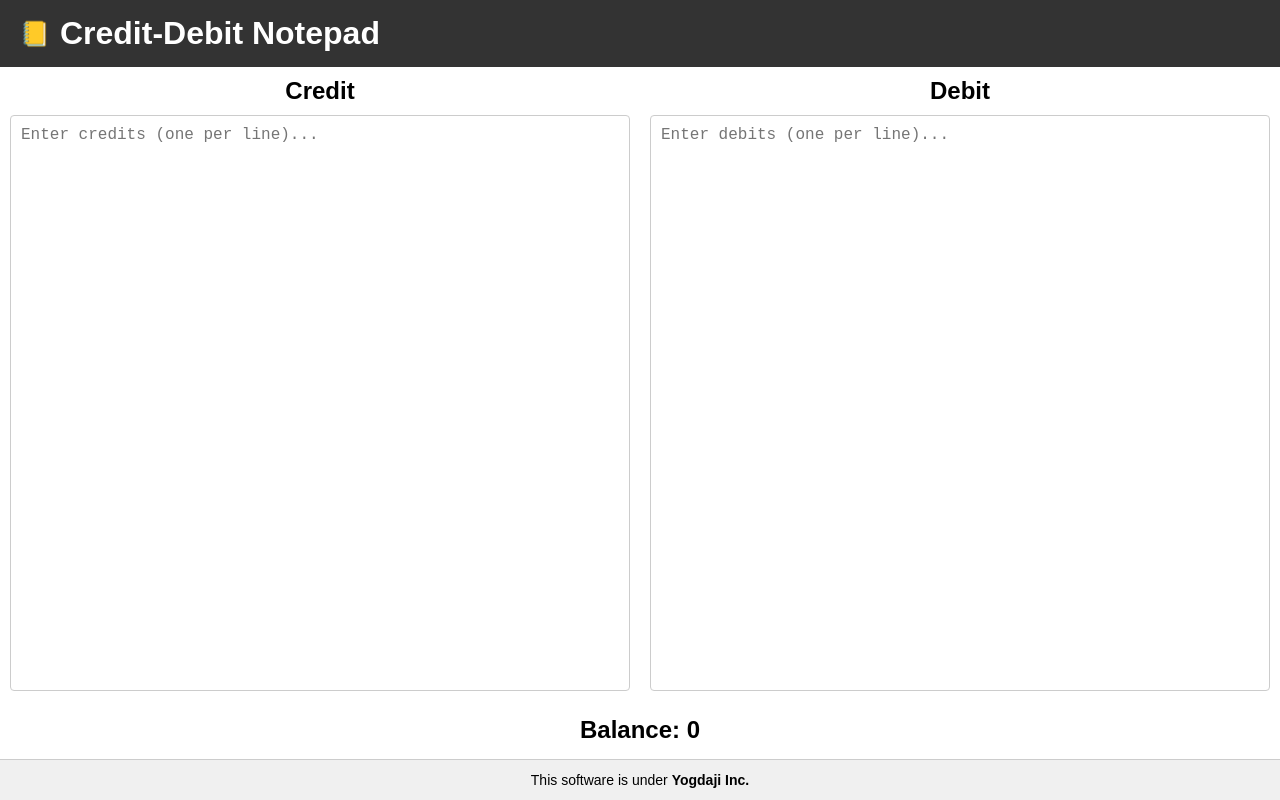
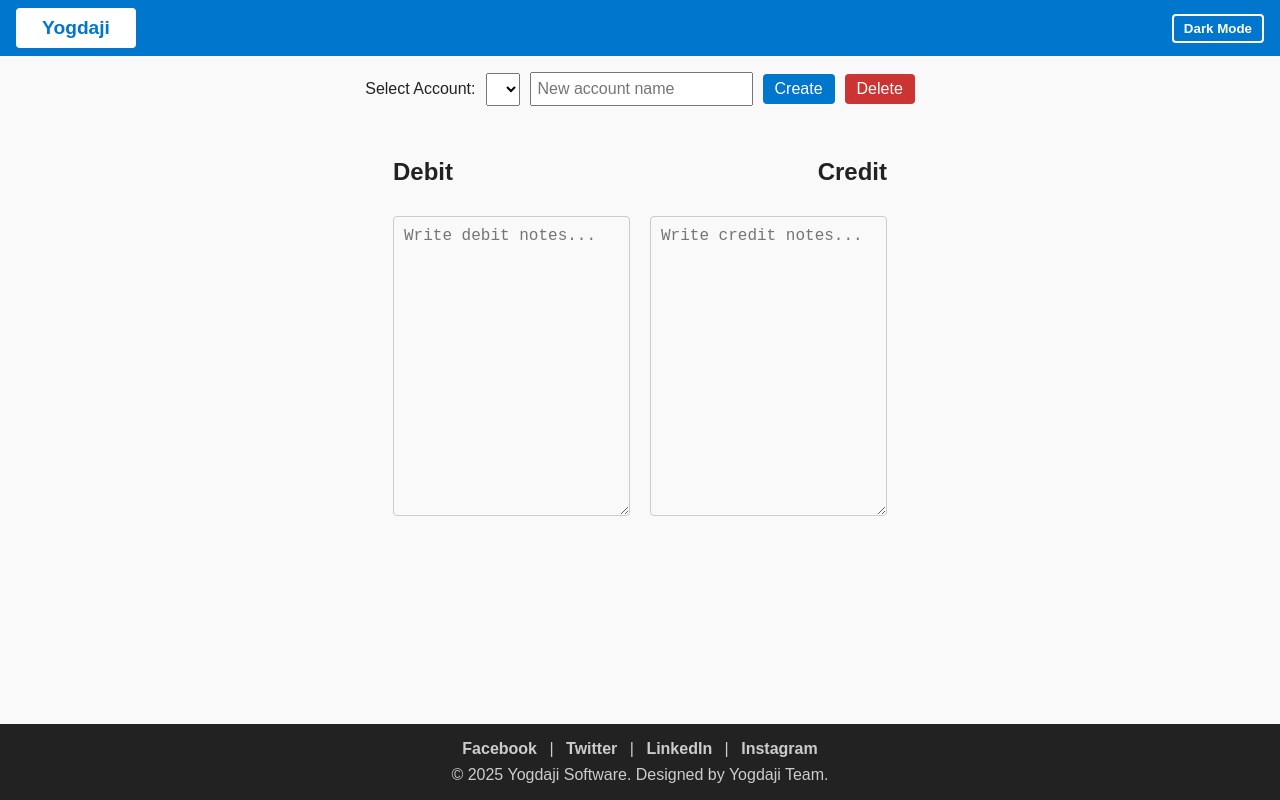
Before and after one commit to yogbrana/CheckDebitCredit, a plain HTML site: page index.html in a window 1280 px wide. Drawn offline with Linux system fonts and the light colour scheme.

Commit message:
this is a revamp

```diff
--- a/index.html
+++ b/index.html
@@ -2,31 +2,44 @@
 <html lang="en">
 <head>
 <meta charset="UTF-8" />
-  <meta name="viewport" content="width=device-width, initial-scale=1.0"/>
-  <title>Credit-Debit Notepad</title>
-  <link rel="stylesheet" href="style.css" />
+<meta name="viewport" content="width=device-width, initial-scale=1" />
+<title>Debit Credit Notepad</title>
+<link rel="stylesheet" href="styles.css" />
 </head>
 <body>
+
 <header>
-    <div class="logo">📒</div>
-    <h1>Credit-Debit Notepad</h1>
+  <div class="logo">Yogdaji</div>
+  <button class="dark-toggle" id="darkToggle">Dark Mode</button>
 </header>
 
-  <main class="container">
-    <div class="note credit">
+<div class="account-selector">
+  <label for="accounts">Select Account:</label>
+  <select id="accounts"></select>
+  <input type="text" id="newAccountName" placeholder="New account name" />
+  <button id="createAccount">Create</button>
+  <button id="deleteAccount" style="background:#c33;">Delete</button>
+</div>
+
+<main>
+  <div class="notes debit">
+    <h2>Debit</h2>
+    <textarea id="debitNote" placeholder="Write debit notes..."></textarea>
+  </div>
+  <div class="notes credit">
     <h2>Credit</h2>
-      <textarea id="creditInput" placeholder="Enter credits (one per line)..."></textarea>
-    </div>
-    <div class="note debit">
-      <h2>Debit</h2>
-      <textarea id="debitInput" placeholder="Enter debits (one per line)..."></textarea>
+    <textarea id="creditNote" placeholder="Write credit notes..."></textarea>
   </div>
 </main>
 
-  <div id="balance">Balance: 0</div>
-
 <footer>
-    <p>This software is under <strong>Yogdaji Inc.</strong></p>
+  <div class="socials">
+    <a href="#" target="_blank">Facebook</a> |
+    <a href="#" target="_blank">Twitter</a> |
+    <a href="#" target="_blank">LinkedIn</a> |
+    <a href="#" target="_blank">Instagram</a>
+  </div>
+  <div>© 2025 Yogdaji Software. Designed by Yogdaji Team.</div>
 </footer>
 
 <script src="script.js"></script>
--- a/script.js
+++ b/script.js
@@ -1,23 +1,121 @@
-const creditInput = document.getElementById('creditInput');
-const debitInput = document.getElementById('debitInput');
-const balanceDiv = document.getElementById('balance');
+// Dark mode toggle
+const toggleBtn = document.getElementById('darkToggle');
+toggleBtn.addEventListener('click', () => {
+  if(document.documentElement.getAttribute('data-theme') === 'dark') {
+    document.documentElement.removeAttribute('data-theme');
+    toggleBtn.textContent = 'Dark Mode';
+    localStorage.setItem('theme', 'light');
+  } else {
+    document.documentElement.setAttribute('data-theme', 'dark');
+    toggleBtn.textContent = 'Light Mode';
+    localStorage.setItem('theme', 'dark');
+  }
+});
 
-function calculateBalance() {
-  const creditLines = creditInput.value.split('\n').map(Number).filter(n => !isNaN(n));
-  const debitLines = debitInput.value.split('\n').map(Number).filter(n => !isNaN(n));
-
-  const totalCredit = creditLines.reduce((a, b) => a + b, 0);
-  const totalDebit = debitLines.reduce((a, b) => a + b, 0);
-
-  const balance = totalCredit - totalDebit;
-  balanceDiv.textContent = `Balance: ${balance}`;
-
-  if (balance >= 0) {
-    balanceDiv.style.backgroundColor = 'lightgreen';
-  } else {
-    balanceDiv.style.backgroundColor = 'lightcoral';
-  }
+// Apply saved theme on load
+if(localStorage.getItem('theme') === 'dark') {
+  document.documentElement.setAttribute('data-theme', 'dark');
+  toggleBtn.textContent = 'Light Mode';
 }
 
-creditInput.addEventListener('input', calculateBalance);
-debitInput.addEventListener('input', calculateBalance);
+// Account management logic
+const accountsSelect = document.getElementById('accounts');
+const newAccountInput = document.getElementById('newAccountName');
+const createAccountBtn = document.getElementById('createAccount');
+const deleteAccountBtn = document.getElementById('deleteAccount');
+const debitNote = document.getElementById('debitNote');
+const creditNote = document.getElementById('creditNote');
+
+let accounts = JSON.parse(localStorage.getItem('accounts') || '{}');
+let currentAccount = localStorage.getItem('currentAccount');
+
+function saveAccounts() {
+  localStorage.setItem('accounts', JSON.stringify(accounts));
+}
+
+function saveCurrentAccount() {
+  localStorage.setItem('currentAccount', currentAccount);
+}
+
+function loadAccount(name) {
+  debitNote.value = accounts[name]?.debit || '';
+  creditNote.value = accounts[name]?.credit || '';
+}
+
+function updateAccountsDropdown() {
+  accountsSelect.innerHTML = '';
+  Object.keys(accounts).forEach(name => {
+    const option = document.createElement('option');
+    option.value = name;
+    option.textContent = name;
+    accountsSelect.appendChild(option);
+  });
+  if(currentAccount && accounts[currentAccount]) {
+    accountsSelect.value = currentAccount;
+    loadAccount(currentAccount);
+  } else if(Object.keys(accounts).length > 0) {
+    currentAccount = Object.keys(accounts)[0];
+    accountsSelect.value = currentAccount;
+    loadAccount(currentAccount);
+  } else {
+    currentAccount = null;
+    debitNote.value = '';
+    creditNote.value = '';
+  }
+  saveCurrentAccount();
+}
+
+// Save notes on input
+debitNote.addEventListener('input', () => {
+  if(!currentAccount) return;
+  accounts[currentAccount] = accounts[currentAccount] || {};
+  accounts[currentAccount].debit = debitNote.value;
+  saveAccounts();
+});
+
+creditNote.addEventListener('input', () => {
+  if(!currentAccount) return;
+  accounts[currentAccount] = accounts[currentAccount] || {};
+  accounts[currentAccount].credit = creditNote.value;
+  saveAccounts();
+});
+
+// Change account selection
+accountsSelect.addEventListener('change', () => {
+  currentAccount = accountsSelect.value;
+  loadAccount(currentAccount);
+  saveCurrentAccount();
+});
+
+// Create new account
+createAccountBtn.addEventListener('click', () => {
+  const name = newAccountInput.value.trim();
+  if(!name) {
+    alert('Please enter an account name');
+    return;
+  }
+  if(accounts[name]) {
+    alert('Account already exists');
+    return;
+  }
+  accounts[name] = { debit: '', credit: '' };
+  currentAccount = name;
+  updateAccountsDropdown();
+  newAccountInput.value = '';
+});
+
+// Delete current account
+deleteAccountBtn.addEventListener('click', () => {
+  if(!currentAccount) {
+    alert('No account selected');
+    return;
+  }
+  if(confirm(`Delete account "${currentAccount}"? This cannot be undone.`)) {
+    delete accounts[currentAccount];
+    currentAccount = null;
+    updateAccountsDropdown();
+  }
+});
+
+// Initialize dropdown on load
+updateAccountsDropdown();
--- a/style.css
+++ /dev/null
@@ -1,80 +0,0 @@
-* {
-  box-sizing: border-box;
-  margin: 0;
-  padding: 0;
-}
-
-body {
-  font-family: Arial, sans-serif;
-  height: 100vh;
-  display: flex;
-  flex-direction: column;
-}
-
-/* Header */
-header {
-  display: flex;
-  align-items: center;
-  background-color: #333;
-  color: white;
-  padding: 15px 20px;
-  gap: 10px;
-}
-
-.logo {
-  font-size: 24px;
-}
-
-/* Main container */
-.container {
-  display: flex;
-  flex: 1;
-  flex-direction: row;
-  width: 100%;
-}
-
-.note {
-  flex: 1;
-  padding: 10px;
-  display: flex;
-  flex-direction: column;
-}
-
-.note h2 {
-  text-align: center;
-  margin-bottom: 10px;
-}
-
-textarea {
-  flex: 1;
-  resize: none;
-  padding: 10px;
-  font-size: 16px;
-  border: 1px solid #ccc;
-  border-radius: 4px;
-}
-
-/* Balance display */
-#balance {
-  text-align: center;
-  font-size: 24px;
-  padding: 15px;
-  font-weight: bold;
-  transition: background-color 0.3s ease;
-}
-
-/* Footer */
-footer {
-  text-align: center;
-  padding: 12px;
-  background-color: #f0f0f0;
-  font-size: 14px;
-  border-top: 1px solid #ccc;
-}
-
-/* Responsive */
-@media (max-width: 768px) {
-  .container {
-    flex-direction: column;
-  }
-}
--- /dev/null
+++ b/styles.css
@@ -0,0 +1,147 @@
+:root {
+  --bg: #f9f9f9;
+  --text: #222;
+  --header-bg: #0077cc;
+  --footer-bg: #222;
+  --footer-text: #ccc;
+  --button-bg: #0077cc;
+  --button-text: white;
+}
+[data-theme="dark"] {
+  --bg: #121212;
+  --text: #eee;
+  --header-bg: #004a99;
+  --footer-bg: #111;
+  --footer-text: #999;
+  --button-bg: #004a99;
+  --button-text: #ddd;
+}
+
+* {
+  box-sizing: border-box;
+}
+
+body {
+  margin: 0; padding: 0;
+  background: var(--bg);
+  color: var(--text);
+  font-family: Arial, sans-serif;
+  min-height: 100vh;
+  display: flex;
+  flex-direction: column;
+}
+
+header {
+  background: var(--header-bg);
+  color: white;
+  padding: 0.5rem 1rem;
+  display: flex;
+  align-items: center;
+  justify-content: space-between;
+}
+
+.logo {
+  width: 120px;
+  height: 40px;
+  background: white;
+  border-radius: 4px;
+  color: var(--header-bg);
+  display: flex;
+  align-items: center;
+  justify-content: center;
+  font-weight: bold;
+  font-size: 1.2rem;
+}
+
+.dark-toggle {
+  cursor: pointer;
+  background: none;
+  border: 2px solid white;
+  border-radius: 4px;
+  padding: 5px 10px;
+  color: white;
+  font-weight: bold;
+}
+
+main {
+  flex: 1;
+  display: flex;
+  gap: 20px;
+  padding: 1rem;
+  max-width: 900px;
+  margin: 0 auto;
+}
+
+.account-selector {
+  margin: 1rem auto;
+  max-width: 900px;
+  display: flex;
+  gap: 10px;
+  align-items: center;
+}
+
+.account-selector select,
+.account-selector input {
+  padding: 6px;
+  font-size: 1rem;
+}
+
+.account-selector button {
+  padding: 6px 12px;
+  font-size: 1rem;
+  cursor: pointer;
+  background: var(--button-bg);
+  border: none;
+  color: var(--button-text);
+  border-radius: 4px;
+}
+
+.notes {
+  flex: 1;
+  display: flex;
+  flex-direction: column;
+  gap: 10px;
+}
+
+.note h2 {
+  margin-top: 0;
+  text-align: center;
+}
+
+textarea {
+  width: 100%;
+  height: 300px;
+  padding: 10px;
+  font-size: 1rem;
+  resize: vertical;
+  border: 1px solid #ccc;
+  border-radius: 4px;
+  background: var(--bg);
+  color: var(--text);
+}
+
+.debit {
+  text-align: left;
+}
+
+.credit {
+  text-align: right;
+}
+
+footer {
+  background: var(--footer-bg);
+  color: var(--footer-text);
+  padding: 1rem;
+  text-align: center;
+}
+
+.socials {
+  margin-bottom: 0.5rem;
+}
+
+.socials a {
+  margin: 0 8px;
+  color: var(--footer-text);
+  text-decoration: none;
+  font-weight: bold;
+}
```
Lines whose indentation alone changed are shown as unchanged.
